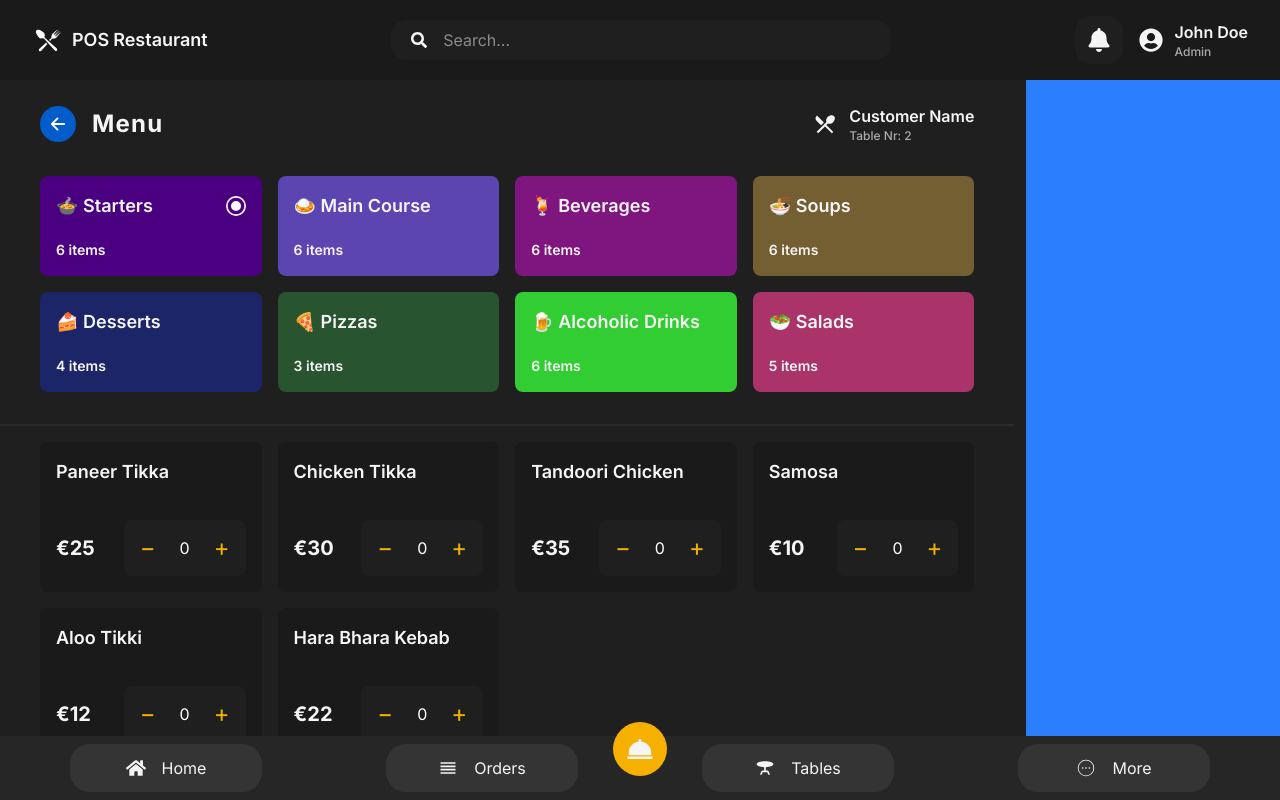
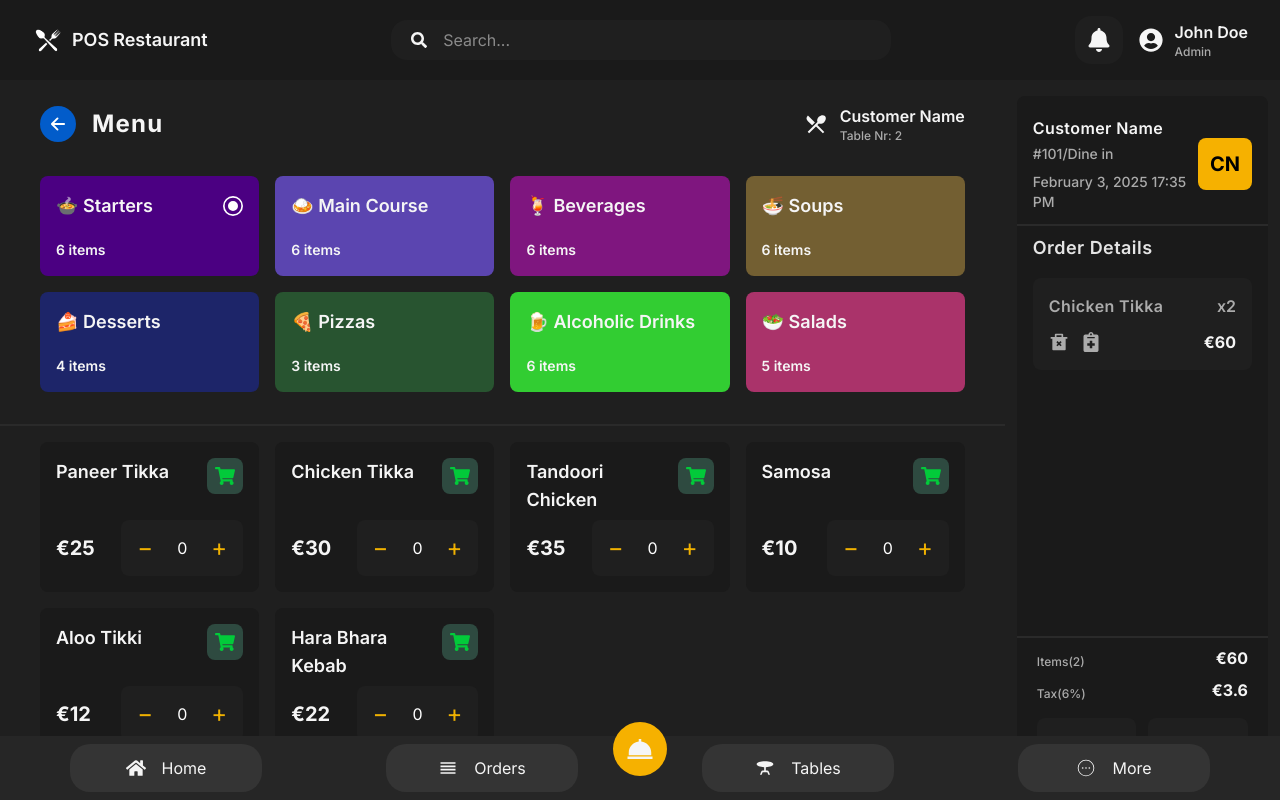
Before and after one commit to Maestro1982/pos-restaurant, a React (Vite) app in the folder pos-frontend-react/: page /menu in a window 1280 px wide. Built offline with nearby package versions, Linux system fonts and the light colour scheme.

Commit message:
Working on Cart Component UI Design

```diff
--- /dev/null
+++ b/pos-frontend-react/src/components/menu/BillInfo.tsx
@@ -0,0 +1,33 @@
+const BillInfo = () => {
+  return (
+    <>
+      <div className='flex items-center justify-between px-5 mt-2'>
+        <span className='text-xs text-[#ababab] font-medium mt-2'>
+          Items(2)
+        </span>
+        <span className='text-base text-[#f5f5f5] font-bold'>€60</span>
+      </div>
+      <div className='flex items-center justify-between px-5 mt-2'>
+        <span className='text-xs text-[#ababab] font-medium mt-2'>Tax(6%)</span>
+        <span className='text-base text-[#f5f5f5] font-bold'>€3.6</span>
+      </div>
+      <div className='flex items-center gap-3 px-5 mt-4'>
+        <button className='bg-[#1f1f1f] px-4 py-3 w-full rounded-lg text-[#ababab] font-semibold cursor-pointer'>
+          Cash
+        </button>
+        <button className='bg-[#1f1f1f] px-4 py-3 w-full rounded-lg text-[#ababab] font-semibold cursor-pointer'>
+          Card
+        </button>
+      </div>
+      <div className='flex items-center gap-3 px-5 mt-4'>
+        <button className='bg-[#025cca] px-4 py-3 w-full rounded-lg text-[#f5f5f5] text-lg font-semibold cursor-pointer'>
+          Print Receipt
+        </button>
+        <button className='bg-[#f6b100] px-4 py-3 w-full rounded-lg text-[#1f1f1f] text-lg font-semibold cursor-pointer'>
+          Place Order
+        </button>
+      </div>
+    </>
+  );
+};
+export default BillInfo;
--- /dev/null
+++ b/pos-frontend-react/src/components/menu/CartInfo.tsx
@@ -0,0 +1,36 @@
+import { RiDeleteBin2Fill } from 'react-icons/ri';
+import { FaNotesMedical } from 'react-icons/fa';
+
+const CartInfo = () => {
+  return (
+    <div className='px-4 py-2'>
+      <h1 className='text-lg text-[#e4e4e4] font-semibold tracking-wide'>
+        Order Details
+      </h1>
+      <div className='mt-4 overflow-y-scroll scrollbar-hide h-[350px]'>
+        <div className='bg-[#1f1f1f] rounded-lg px-4 py-4 mb-2'>
+          <div className='flex items-center justify-between'>
+            <h1 className='text-base text-[#ababab] font-semibold tracking-wide'>
+              Chicken Tikka
+            </h1>
+            <span className='text-[#ababab] font-semibold'>x2</span>
+          </div>
+          <div className='flex items-center justify-between mt-3'>
+            <div className='flex items-center gap-3'>
+              <RiDeleteBin2Fill
+                className='text-[#ababab] cursor-pointer'
+                size={20}
+              />
+              <FaNotesMedical
+                className='text-[#ababab] cursor-pointer'
+                size={20}
+              />
+            </div>
+            <span className='text-base text-[#f5f5f5] font-bold'>€60</span>
+          </div>
+        </div>
+      </div>
+    </div>
+  );
+};
+export default CartInfo;
--- /dev/null
+++ b/pos-frontend-react/src/components/menu/CustomerInfo.tsx
@@ -0,0 +1,21 @@
+const CustomerInfo = () => {
+  return (
+    <div className='flex items-center justify-between px-4 py-3'>
+      <div className='flex flex-col items-start'>
+        <h1 className='text-base text-[#f5f5f5] font-semibold tracking-wide'>
+          Customer Name
+        </h1>
+        <span className='text-[#ababab] text-sm font-medium mt-1'>
+          #101/Dine in
+        </span>
+        <span className='text-[#ababab] text-sm font-medium mt-2'>
+          February 3, 2025 17:35 PM
+        </span>
+      </div>
+      <button className='bg-[#f6b100] text-xl p-3 font-bold rounded-lg'>
+        CN
+      </button>
+    </div>
+  );
+};
+export default CustomerInfo;
--- a/pos-frontend-react/src/components/menu/MenuContainer.tsx
+++ b/pos-frontend-react/src/components/menu/MenuContainer.tsx
@@ -1,5 +1,6 @@
 import { useState } from 'react';
 import { GrRadialSelected } from 'react-icons/gr';
+import { FaShoppingCart } from 'react-icons/fa';
 
 import { menus } from '../../constants/constants';
 
@@ -57,10 +58,13 @@ const MenuContainer = () => {
               key={item.id}
               className='flex flex-col items-start justify-between p-4 rounded-lg h-[150px] cursor-pointer bg-[#1a1a1a] hover:bg-[#2a2a2a]'
             >
-              <div className='flex items-center justify-between w-full'>
+              <div className='flex items-start justify-between w-full'>
                 <h1 className='text-[#f5f5f5] text-lg font-semibold'>
                   {item.name}
                 </h1>
+                <button className='bg-[#2e4a40] text-[#02ca3a] p-2 rounded-lg'>
+                  <FaShoppingCart size={20} />
+                </button>
               </div>
               <div className='flex items-center justify-between w-full'>
                 <span className='text-[#f5f5f5] text-xl font-bold'>
--- a/pos-frontend-react/src/pages/Menu.tsx
+++ b/pos-frontend-react/src/pages/Menu.tsx
@@ -3,6 +3,9 @@ import { MdRestaurantMenu } from 'react-icons/md';
 import BackButton from '../components/shared/BackButton';
 import BottomNav from '../components/shared/BottomNav';
 import MenuContainer from '../components/menu/MenuContainer';
+import CustomerInfo from '../components/menu/CustomerInfo';
+import CartInfo from '../components/menu/CartInfo';
+import BillInfo from '../components/menu/BillInfo';
 
 const Menu = () => {
   return (
@@ -33,8 +36,16 @@ const Menu = () => {
         <MenuContainer />
       </div>
       {/* Right Side */}
-      <div className='flex-[1] bg-blue-500'></div>
-
+      <div className='flex-[1] bg-[#1a1a1a] mt-4 mr-3 h-[730px] rounded-lg pt-2'>
+        {/* Customer Info */}
+        <CustomerInfo />
+        <hr className='border-[#2a2a2a] border-t-2' />
+        {/* Cart Items */}
+        <CartInfo />
+        <hr className='border-[#2a2a2a] border-t-2' />
+        {/* Bills */}
+        <BillInfo />
+      </div>
       <BottomNav />
     </section>
   );
```
